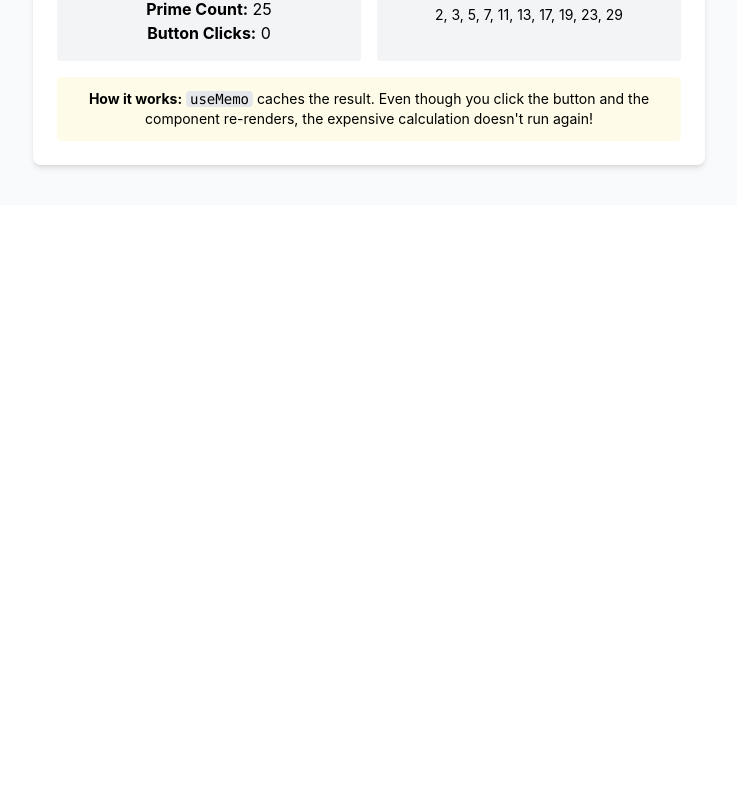
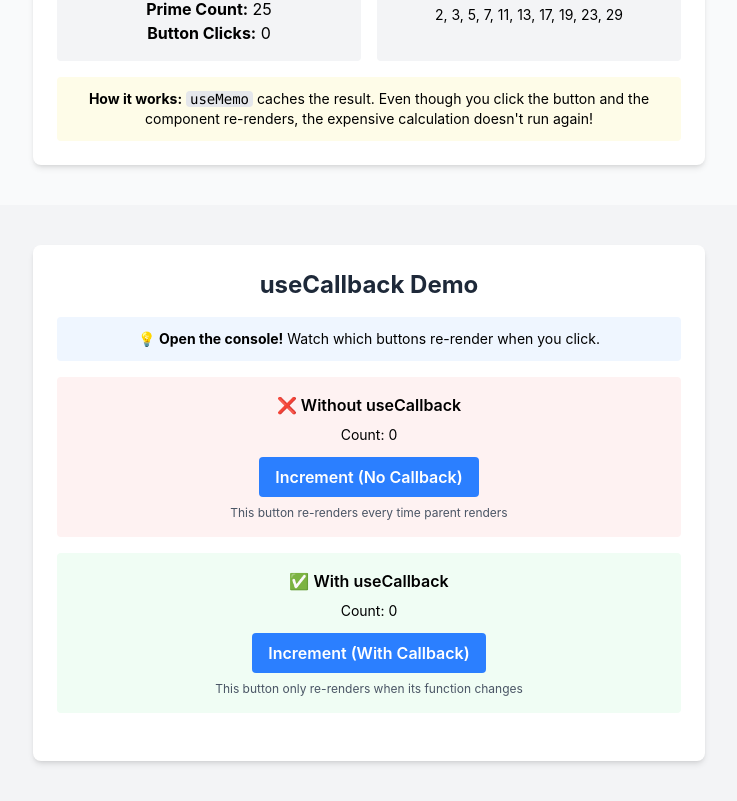
Before and after one commit to pioloebarle/pioloebarle-intern-repo, a React (Vite) app in the folder milestones/5-React-Fundamentals/react-project/: page / in a window 1280 px wide. Shown: the part 1408-2209 px from the top of the page, without its empty margins (271-1008 px from the left). Before the commit the page ends 1613 px from the top, so only its background shows below. Built offline with nearby package versions, Linux system fonts and the light colour scheme.

Commit message:
feat & docs: Added feature of useCallback demo and updated documentation on react_hooks.md

```diff
--- a/milestones/5-React-Fundamentals/react-project/src/App.jsx
+++ b/milestones/5-React-Fundamentals/react-project/src/App.jsx
@@ -4,6 +4,7 @@ import Home from './pages/Home'
 import Profile from './pages/Profile'
 import EffectComponent from './components/EffectComponent'
 import MemoComponent from './components/MemoComponent'
+import CallbackComponent from './components/CallbackComponent'
 import { BrowserRouter, Routes, Route } from 'react-router-dom'
 
 function App() {
@@ -17,6 +18,7 @@ function App() {
           <Route path="/profile" element={<Profile />} />
           <Route path="/effect" element={<EffectComponent />} />
           <Route path="/memo" element={<MemoComponent />} />
+          <Route path="/callback" element={<CallbackComponent />} />
         </Routes>
       </div>
     </BrowserRouter>
--- /dev/null
+++ b/milestones/5-React-Fundamentals/react-project/src/components/CallbackComponent.jsx
@@ -0,0 +1,87 @@
+import { useState, useCallback, memo } from 'react'
+
+
+const Button = memo(({ onClick, label }) => {
+  console.log(`🔄 ${label} button rendered`)
+
+  return (
+    <button
+      onClick={onClick}
+      className="bg-blue-500 hover:bg-blue-600 text-white font-semibold py-2 px-4 rounded"
+    >
+      {label}
+    </button>
+  )
+})
+
+Button.displayName = 'Button'
+
+function CallbackComponent() {
+  const [count, setCount] = useState(0)
+  const [otherCount, setOtherCount] = useState(0)
+
+  console.log('🎨 Parent component rendered')
+
+  // WITHOUT useCallback - function is recreated on every render
+  // This would cause the child to re-render even if we use React.memo
+  const incrementWithoutCallback = () => {
+    setCount(count + 1)
+  }
+
+  // WITH useCallback - function is memoized, only recreates when dependencies change
+  // Child component won't re-render unnecessarily
+  const incrementWithCallback = useCallback(() => {
+    setOtherCount(prev => prev + 1)
+  }, []) // Empty array means function never changes
+
+  return (
+    <div className="p-6 max-w-2xl mx-auto bg-white rounded-lg shadow-md">
+      <h2 className="text-2xl font-bold mb-4 text-gray-800">useCallback Demo</h2>
+
+      <div className="mb-4 p-3 bg-blue-50 rounded">
+        <p className="text-sm">
+          💡 <strong>Open the console!</strong> Watch which buttons re-render when you click.
+        </p>
+      </div>
+
+      <div className="space-y-4 mb-6">
+        <div className="p-4 bg-red-50 rounded">
+          <h3 className="font-semibold mb-2">❌ Without useCallback</h3>
+          <p className="text-sm mb-3">Count: {count}</p>
+          <Button
+            onClick={incrementWithoutCallback}
+            label="Increment (No Callback)"
+          />
+          <p className="text-xs text-gray-600 mt-2">
+            This button re-renders every time parent renders
+          </p>
+        </div>
+
+        <div className="p-4 bg-green-50 rounded">
+          <h3 className="font-semibold mb-2">✅ With useCallback</h3>
+          <p className="text-sm mb-3">Count: {otherCount}</p>
+          <Button
+            onClick={incrementWithCallback}
+            label="Increment (With Callback)"
+          />
+          <p className="text-xs text-gray-600 mt-2">
+            This button only re-renders when its function changes
+          </p>
+        </div>
+      </div>
+
+      {/* <div className="p-4 bg-yellow-50 rounded text-sm">
+        <p className="mb-2">
+          <strong>🔍 How to test:</strong>
+        </p>
+        <ol className="list-decimal list-inside space-y-1">
+          <li>Open browser console</li>
+          <li>Click "Increment (No Callback)" - Both buttons re-render!</li>
+          <li>Click "Increment (With Callback)" - Only this button re-renders!</li>
+        </ol>
+      </div> */}
+    </div>
+  )
+}
+
+export default CallbackComponent
--- a/milestones/5-React-Fundamentals/react-project/src/components/Navbar.jsx
+++ b/milestones/5-React-Fundamentals/react-project/src/components/Navbar.jsx
@@ -28,6 +28,7 @@ function Navbar() {
                 <Link to="/profile" className="rounded-md px-3 py-2 text-sm font-medium text-gray-800 hover:bg-white/5 hover:text-gray-600">Profile</Link>
                 <Link to="/effect" className="rounded-md px-3 py-2 text-sm font-medium text-gray-800 hover:bg-white/5 hover:text-gray-600">useEffect</Link>
                 <Link to="/memo" className="rounded-md px-3 py-2 text-sm font-medium text-gray-800 hover:bg-white/5 hover:text-gray-600">useMemo</Link>
+                <Link to="/callback" className="rounded-md px-3 py-2 text-sm font-medium text-gray-800 hover:bg-white/5 hover:text-gray-600">useCallback</Link>
               </div>
             </div>
           </div>
--- a/milestones/5-React-Fundamentals/react-project/src/pages/Home.jsx
+++ b/milestones/5-React-Fundamentals/react-project/src/pages/Home.jsx
@@ -1,6 +1,7 @@
 import Profile from "../assets/profile.jpg"
 import EffectComponent from "../components/EffectComponent"
 import MemoComponent from "../components/MemoComponent"
+import CallbackComponent from "../components/CallbackComponent"
 
 function Home() {
   return (
@@ -23,6 +24,10 @@ function Home() {
       <div className="bg-gray-50 py-10">
         <MemoComponent />
       </div>
+
+      <div className="bg-gray-100 py-10">
+        <CallbackComponent />
+      </div>
     </div>
   )
 }
```
Also changed, not shown: 2 other files (tests, documents, lock files or other folders).
